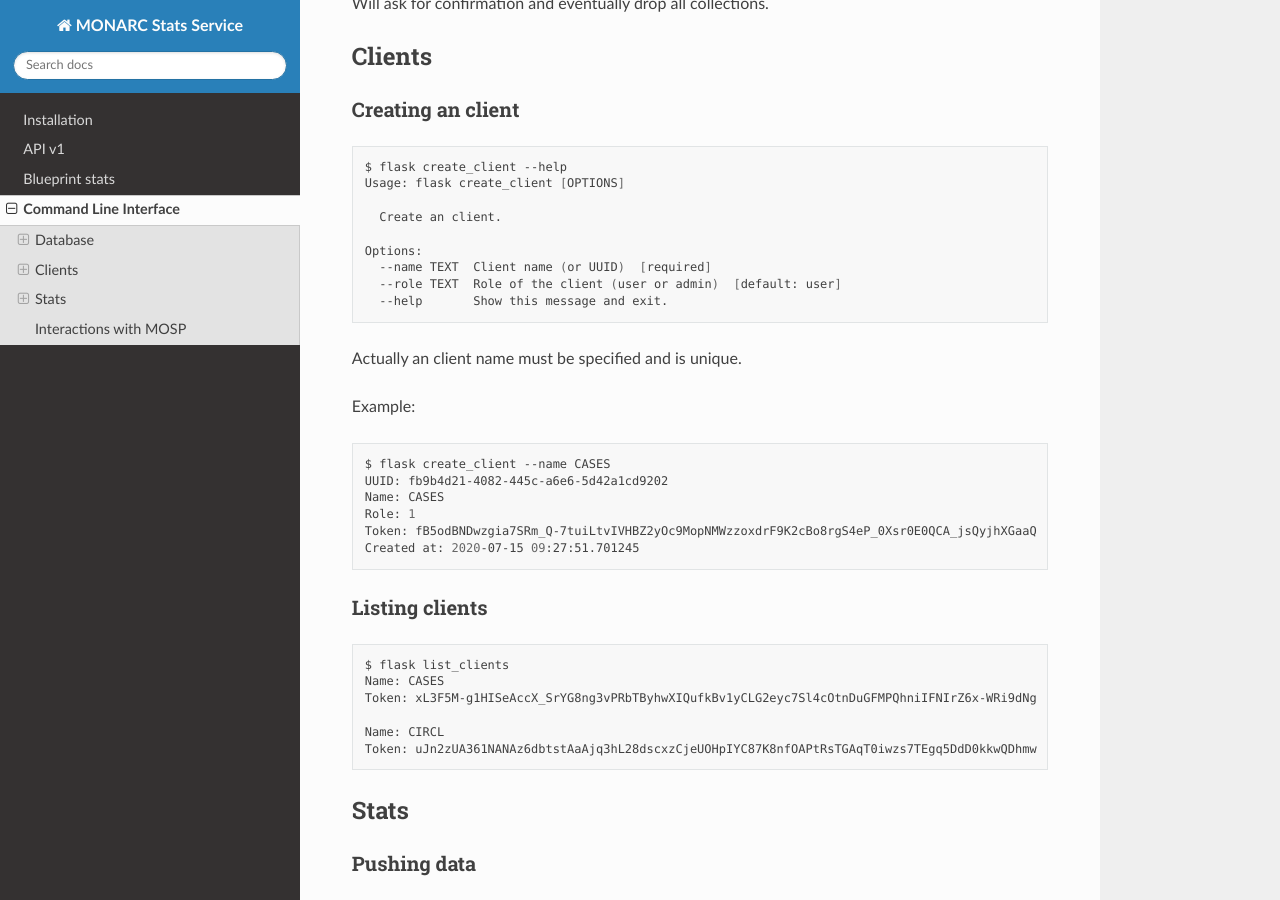
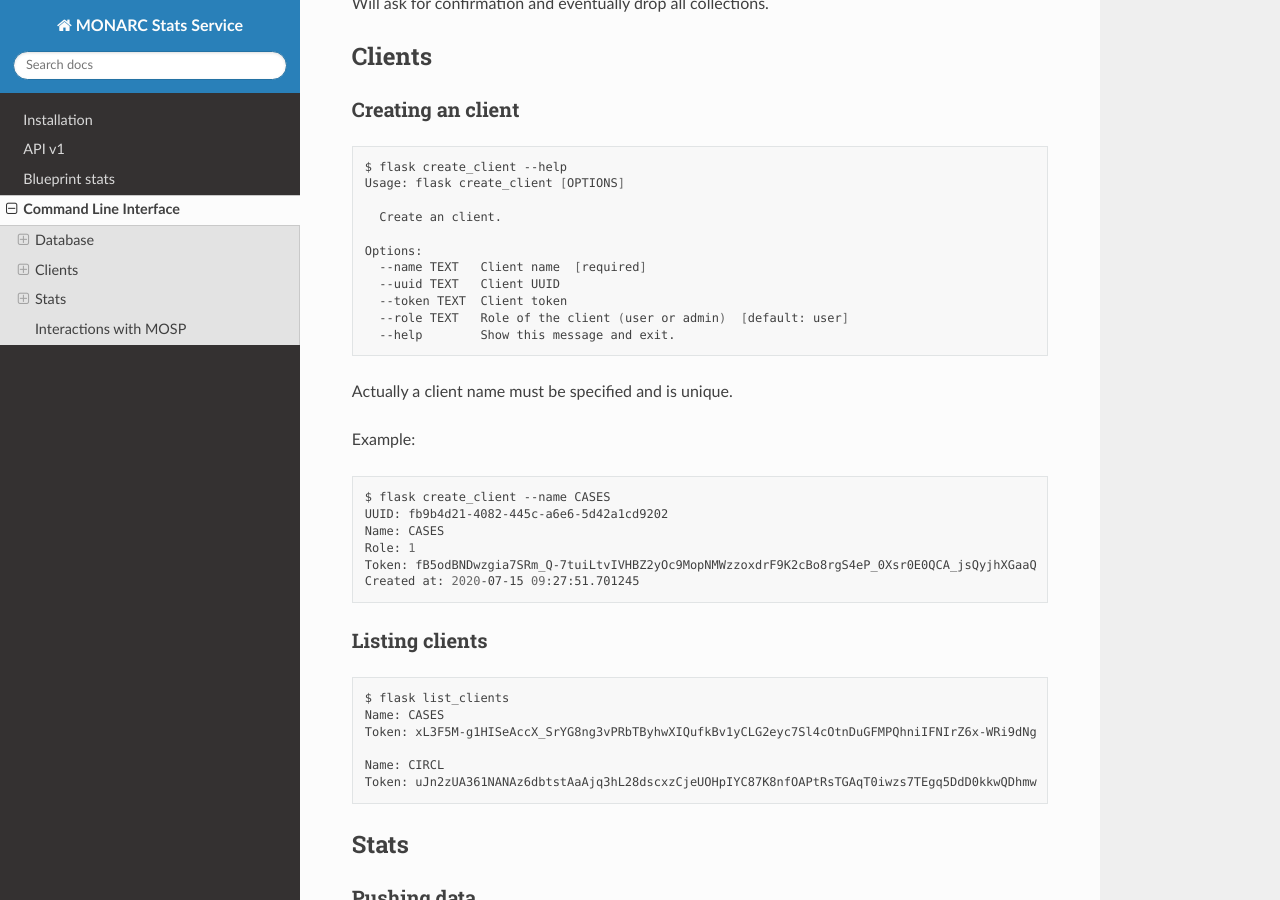
Before and after one commit to monarc-project/stats-service, a Sphinx documentation site: the page built from docs/command-line-interface.rst, in a window 1280 px wide and 900 px high, scrolled down 1045 px. Built offline with Sphinx 7.4.7 and the Read the Docs theme 2.0.0, drawn with Linux system fonts in a browser that asks for light colours.

Commit message:
chg: [commands] add the possibility to specify client token.

```diff
--- a/docs/command-line-interface.rst
+++ b/docs/command-line-interface.rst
@@ -74,11 +74,14 @@ Creating an client
       Create an client.
 
     Options:
-      --name TEXT  Client name (or UUID)  [required]
-      --role TEXT  Role of the client (user or admin)  [default: user]
-      --help       Show this message and exit.
+      --name TEXT   Client name  [required]
+      --uuid TEXT   Client UUID
+      --token TEXT  Client token
+      --role TEXT   Role of the client (user or admin)  [default: user]
+      --help        Show this message and exit.
 
-Actually an client name must be specified and is unique.
+
+Actually a client name must be specified and is unique.
 
 
 Example:
```
Also changed, not shown: 1 other file.
